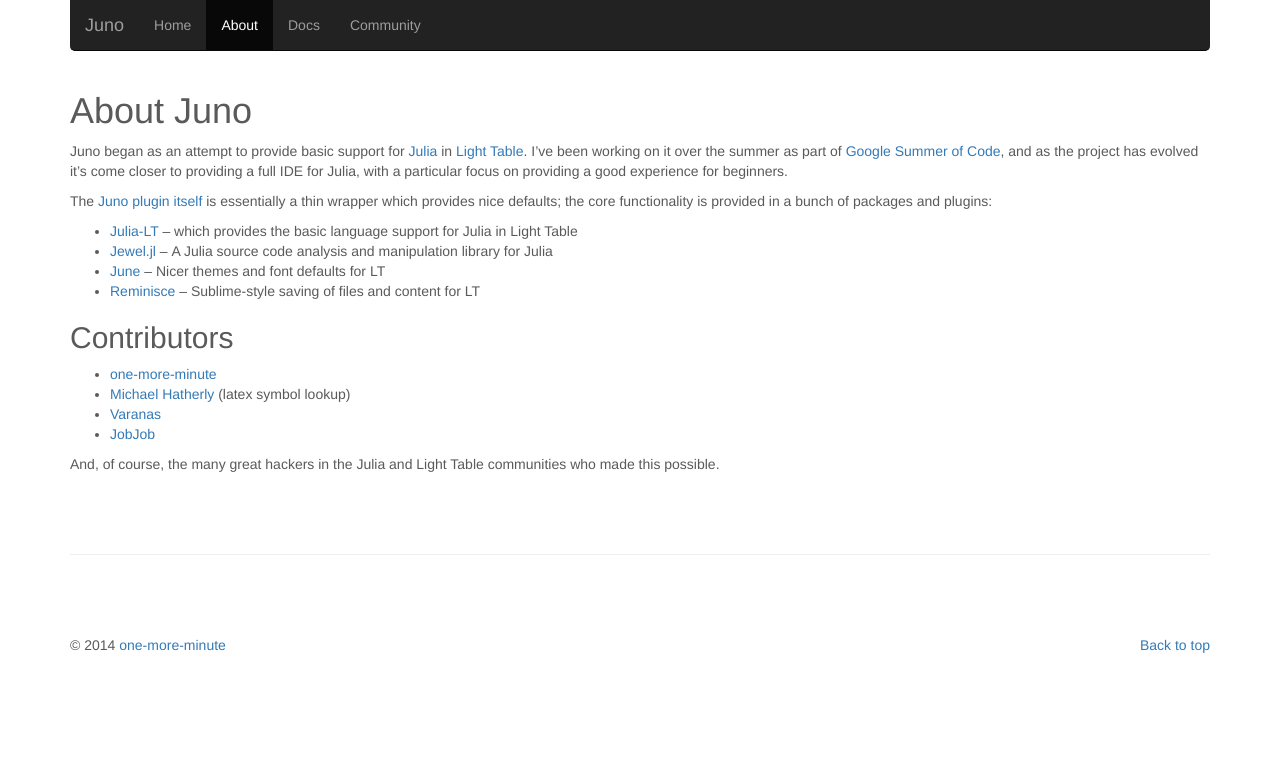
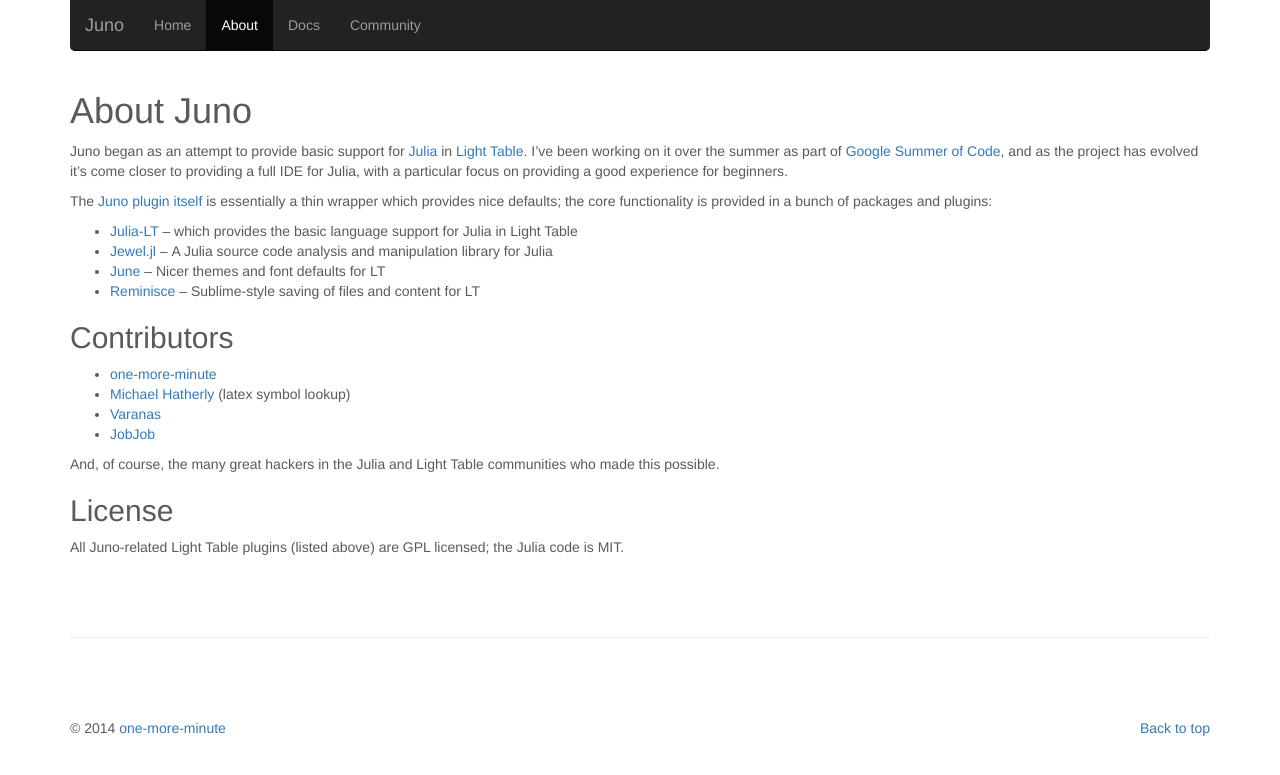
Before and after one commit to JunoLab/junolab.github.io, a Jekyll site: the page built from about/index.md, in a window 1280 px wide. Shown: the top 775 px of the page. Built offline with Jekyll 4.4.1, drawn with Linux system fonts in a browser that asks for light colours; nearby versions of some CDN libraries.

Commit message:
add license info

```diff
--- a/about/index.md
+++ b/about/index.md
@@ -22,3 +22,8 @@
 * [JobJob](http://github.com/JobJob)
 
 And, of course, the many great hackers in the Julia and Light Table communities who made this possible.
+
+License
+-------
+
+All Juno-related Light Table plugins (listed above) are GPL licensed; the Julia code is MIT.
```
